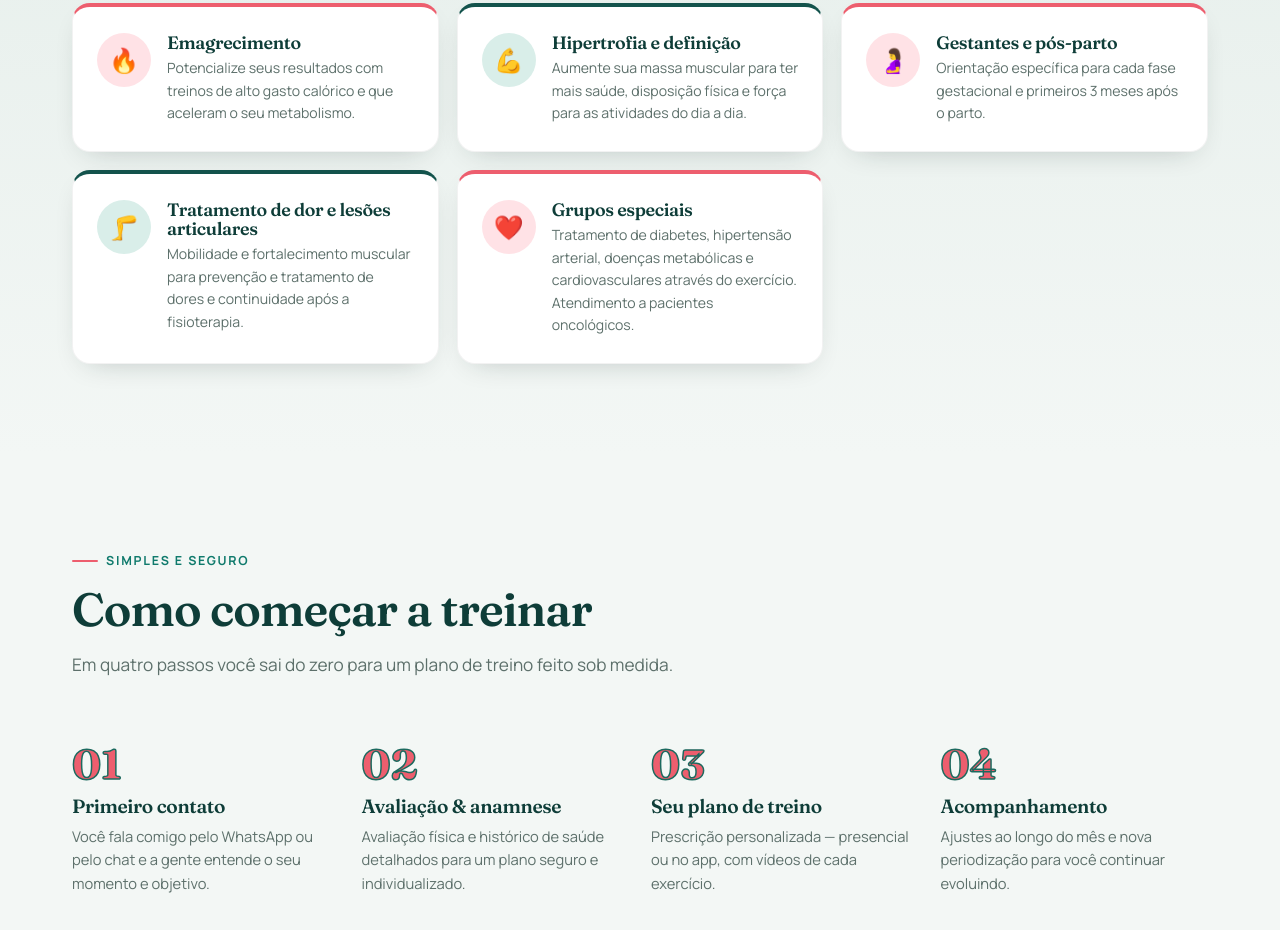
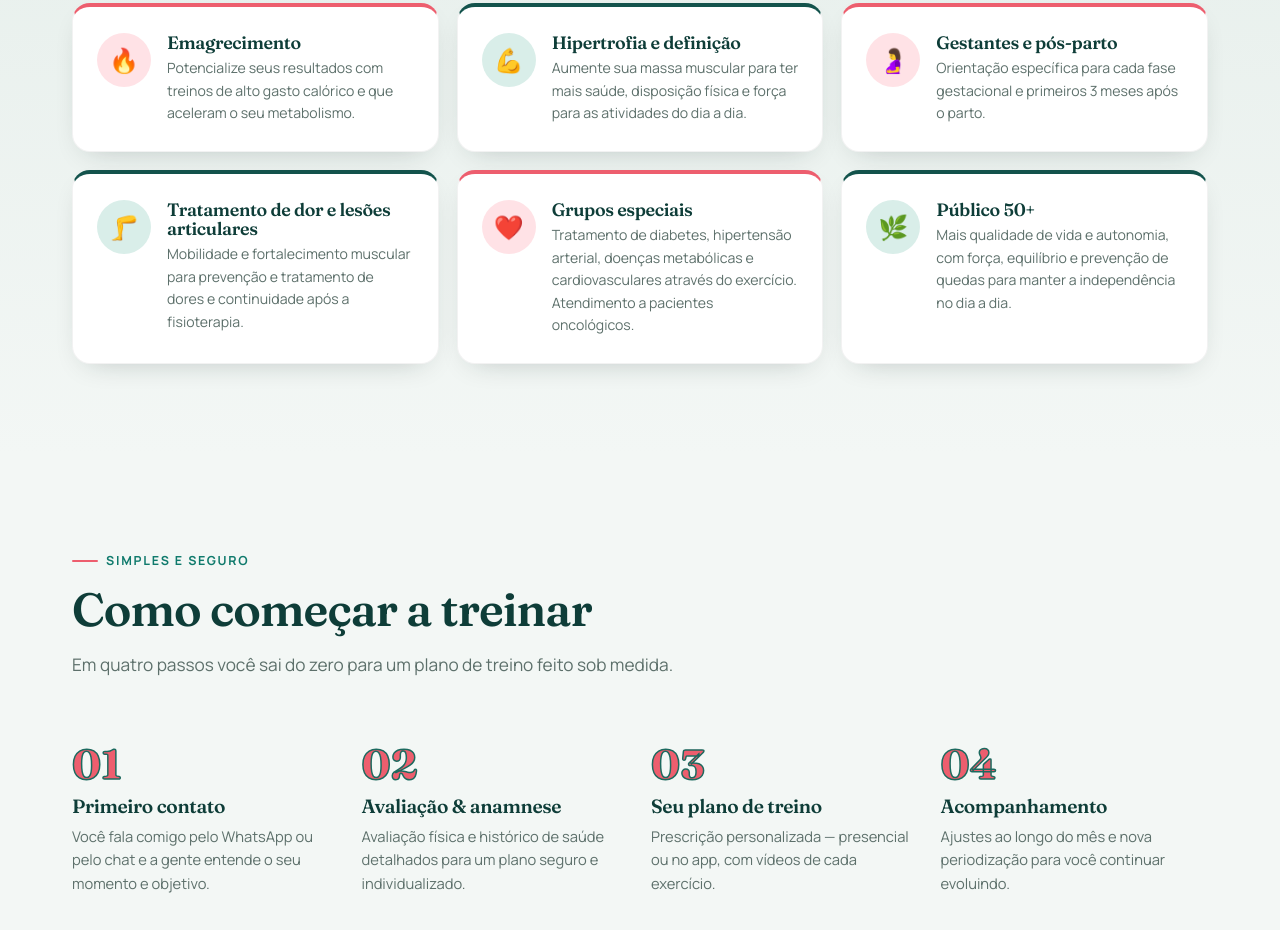
Before and after one commit to alaneo10/Talita, a plain HTML site: page index.html in a window 1280 px wide. Shown: the part 3586-4516 px from the top of the page. Drawn offline with nearby package versions, Linux system fonts and the light colour scheme; a web font is replaced by a local one.

Commit message:
Update index.html

```diff
--- a/index.html
+++ b/index.html
@@ -484,6 +484,7 @@ footer{background:var(--green-900);color:rgba(255,255,255,.7);padding:60px 0 28p
       <div class="spec-card c reveal"><span class="si">🤰</span><div><h3>Gestantes e pós-parto</h3><p>Orientação específica para cada fase gestacional e primeiros 3 meses após o parto.</p></div></div>
       <div class="spec-card t reveal"><span class="si">🦵</span><div><h3>Tratamento de dor e lesões articulares</h3><p>Mobilidade e fortalecimento muscular para prevenção e tratamento de dores e continuidade após a fisioterapia.</p></div></div>
       <div class="spec-card c reveal"><span class="si">❤️</span><div><h3>Grupos especiais</h3><p>Tratamento de diabetes, hipertensão arterial, doenças metabólicas e cardiovasculares através do exercício. Atendimento a pacientes oncológicos.</p></div></div>
+      <div class="spec-card t reveal"><span class="si">🌿</span><div><h3>Público 50+</h3><p>Mais qualidade de vida e autonomia, com força, equilíbrio e prevenção de quedas para manter a independência no dia a dia.</p></div></div>
     </div>
   </div>
 </section>
```
